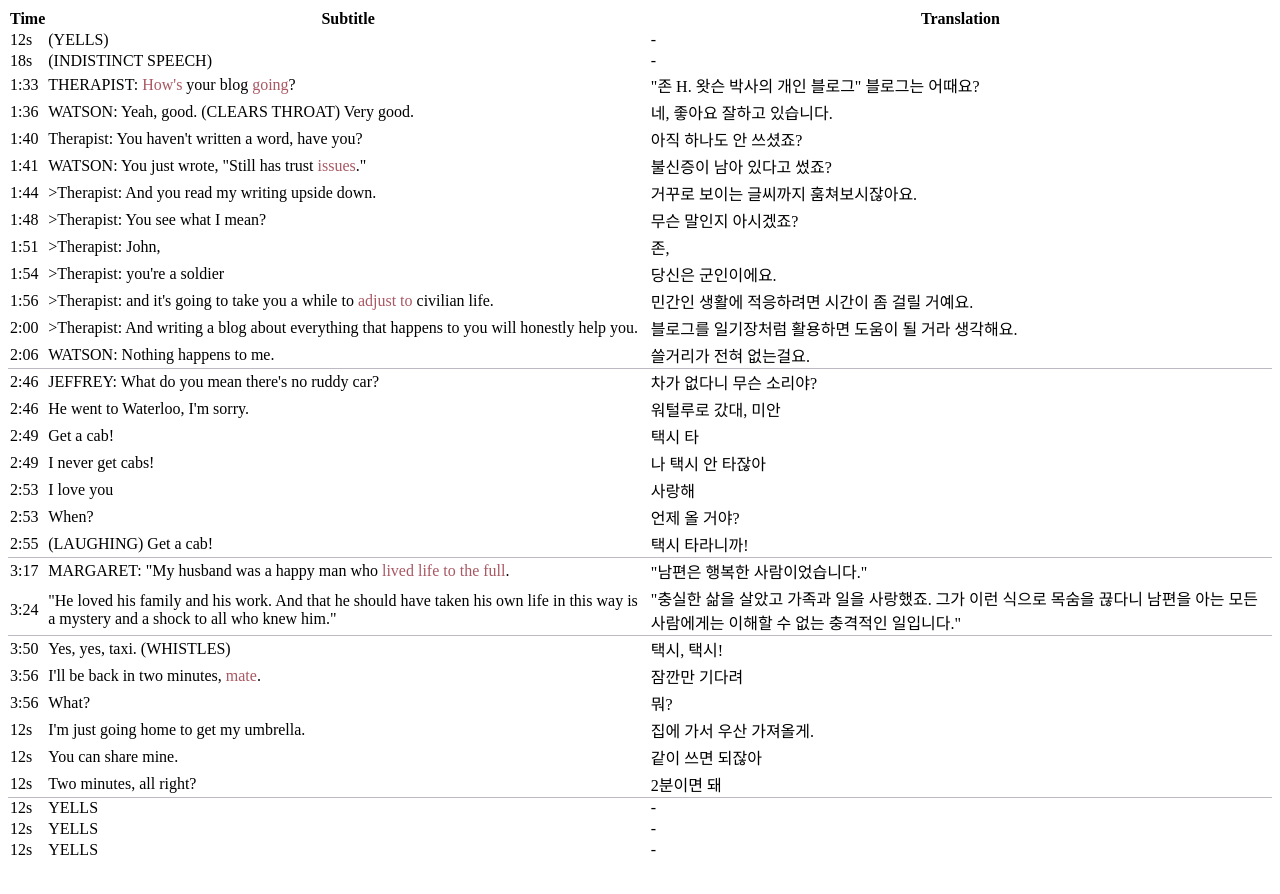
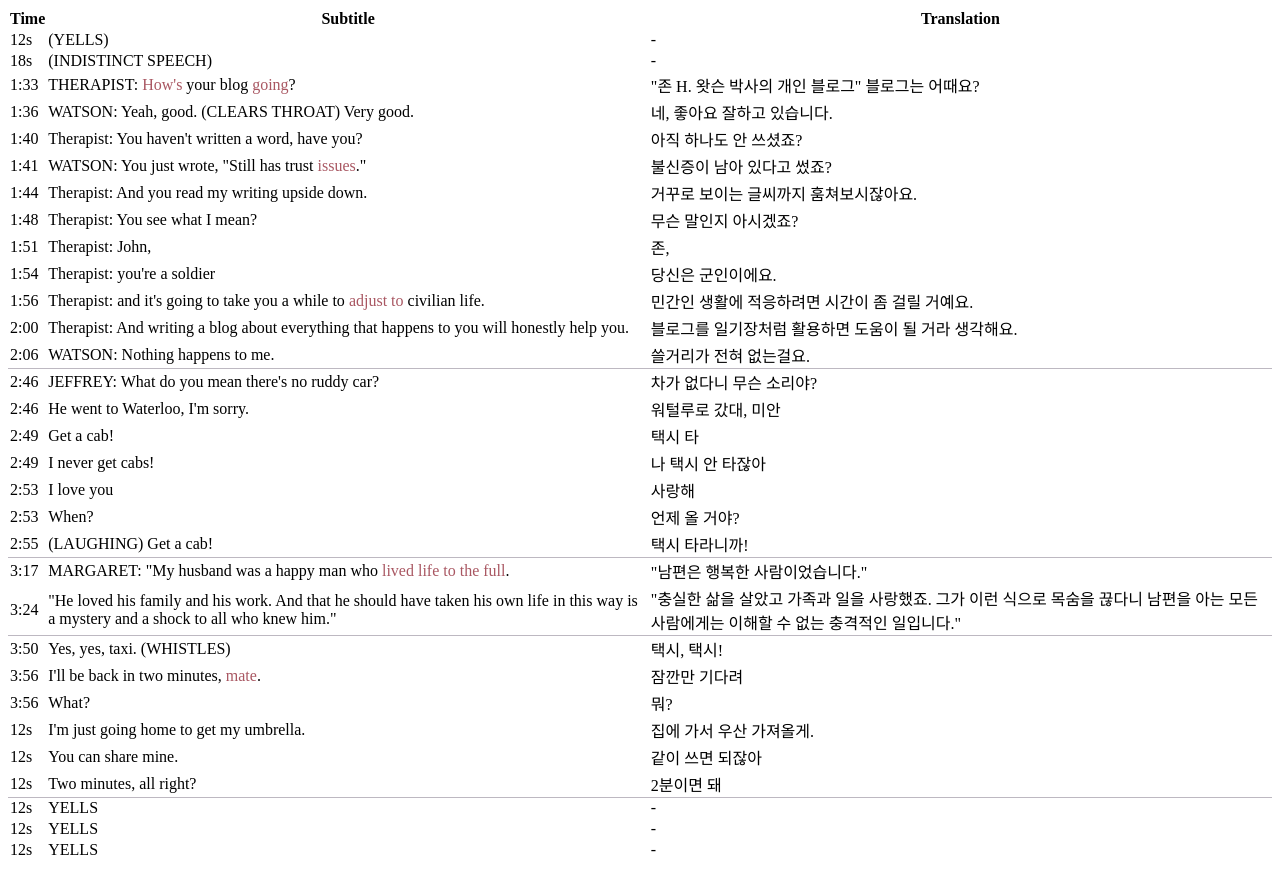
Before and after one commit to finddme/finddme.github.io, a Jekyll site: the page built from _posts/2021-01-02-Sherlock1.md, in a window 1280 px wide. Shown: the top 894 px of the page. Built offline with Jekyll 4.4.1, drawn with Linux system fonts in a browser that asks for light colours.

Commit message:
Update 2021-01-02-Sherlock1.md

```diff
--- a/_posts/2021-01-02-Sherlock1.md
+++ b/_posts/2021-01-02-Sherlock1.md
@@ -23,12 +23,12 @@ tag: English
        <tr><td>1:36</td><td>WATSON: Yeah, good. (CLEARS THROAT) Very good.</td><td>네, 좋아요 잘하고 있습니다.</td></tr>
        <tr><td>1:40</td><td>Therapist: You haven't written a word, have you?</td><td>아직 하나도 안 쓰셨죠?</td></tr>
        <tr><td>1:41</td><td>WATSON: You just wrote, "Still has trust <span style="color:#A95762">issues</span>."</td><td>불신증이 남아 있다고 썼죠?</td></tr>
-       <tr><td>1:44</td><td>>Therapist: And you read my writing upside down.</td><td>거꾸로 보이는 글씨까지 훔쳐보시잖아요.</td></tr>
-       <tr><td>1:48</td><td>>Therapist: You see what I mean?</td><td>무슨 말인지 아시겠죠?</td></tr>
-       <tr><td>1:51</td><td>>Therapist: John,</td><td>존,</td></tr>
-       <tr><td>1:54</td><td>>Therapist: you're a soldier</td><td>당신은 군인이에요.</td></tr>
-       <tr><td>1:56</td><td>>Therapist: and it's going to take you a while to <span style="color:#A95762">adjust to</span> civilian life.</td><td>민간인 생활에 적응하려면 시간이 좀 걸릴 거예요.</td></tr>
-       <tr><td>2:00</td><td>>Therapist: And writing a blog about everything that happens to you will honestly help you.</td><td>블로그를 일기장처럼 활용하면 도움이 될 거라 생각해요.</td></tr>
+       <tr><td>1:44</td><td>Therapist: And you read my writing upside down.</td><td>거꾸로 보이는 글씨까지 훔쳐보시잖아요.</td></tr>
+       <tr><td>1:48</td><td>Therapist: You see what I mean?</td><td>무슨 말인지 아시겠죠?</td></tr>
+       <tr><td>1:51</td><td>Therapist: John,</td><td>존,</td></tr>
+       <tr><td>1:54</td><td>Therapist: you're a soldier</td><td>당신은 군인이에요.</td></tr>
+       <tr><td>1:56</td><td>Therapist: and it's going to take you a while to <span style="color:#A95762">adjust to</span> civilian life.</td><td>민간인 생활에 적응하려면 시간이 좀 걸릴 거예요.</td></tr>
+       <tr><td>2:00</td><td>Therapist: And writing a blog about everything that happens to you will honestly help you.</td><td>블로그를 일기장처럼 활용하면 도움이 될 거라 생각해요.</td></tr>
        <tr><td class="line">2:06</td><td class="line">WATSON: Nothing happens to me.</td><td class="line">쓸거리가 전혀 없는걸요.</td></tr>
        <tr><td>2:46</td><td>JEFFREY: What do you mean there's no ruddy car?</td><td>차가 없다니 무슨 소리야?</td></tr>
        <tr><td>2:46</td><td> He went to Waterloo, I'm sorry.</td><td>워털루로 갔대, 미안</td></tr>
```
